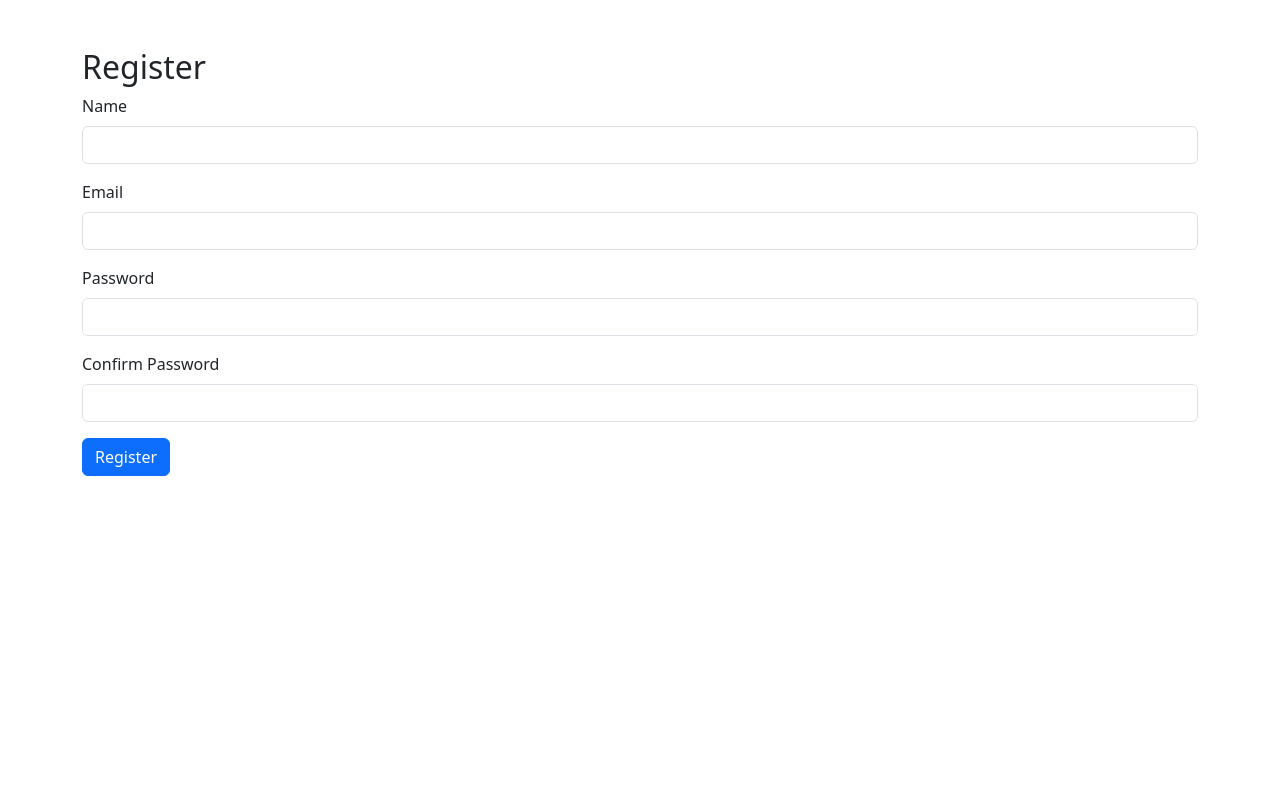
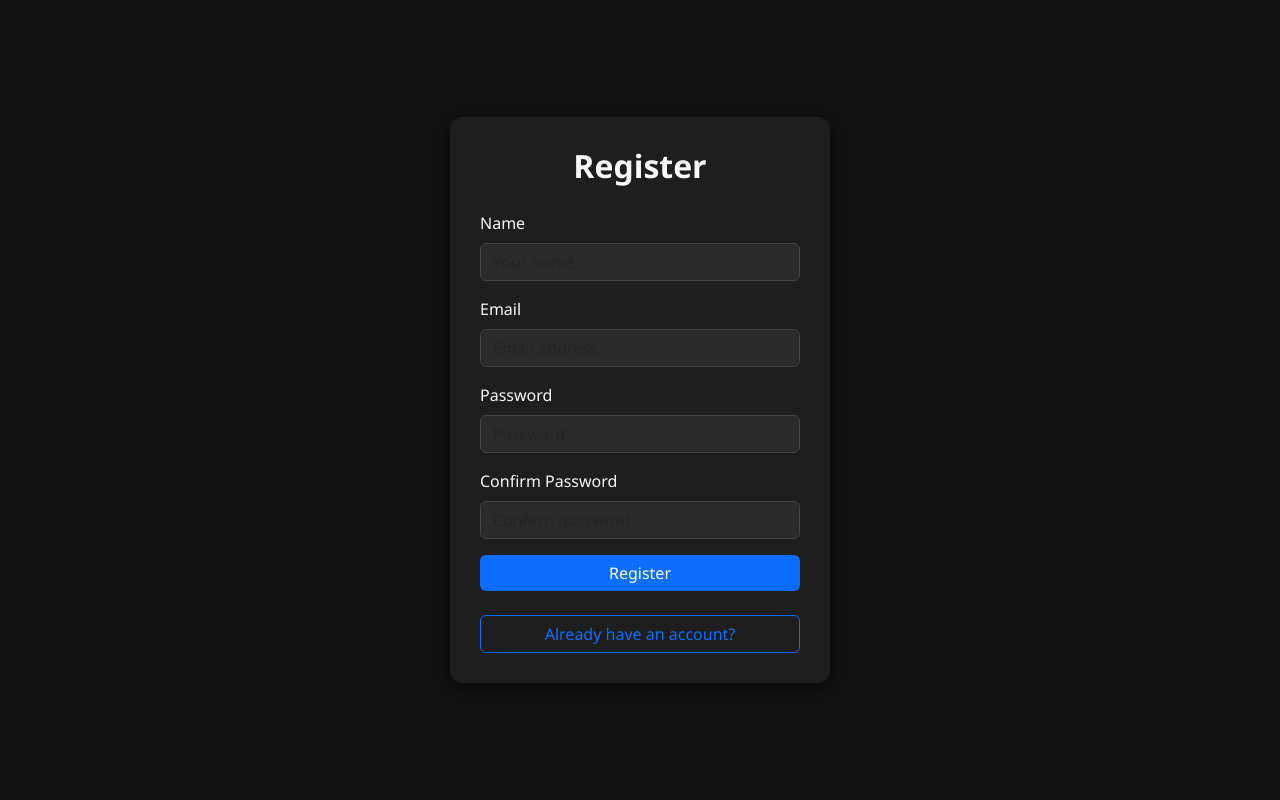
Before and after one commit to ArielPalmaLaz/Proyecto_Programacion_Avanzada, a Flask app: page /register in a window 1280 px wide. Run offline with Flask 3, Linux system fonts and the light colour scheme.

Commit message:
Se realizo el estilo de el registro

```diff
--- a/app/routes/cart.py
+++ b/app/routes/cart.py
@@ -78,7 +78,7 @@ def checkout():
     active_purchase = Purchase.query.filter_by(user_id=current_user.id, is_active=True).first()
 
     if not active_purchase or not active_purchase.details:
-        flash("Your cart is empty.", "warning")
+        flash("Tu carro esta vacio", "warning")
         return redirect(url_for('cart.view_cart'))
 
     # Calcular el total
@@ -89,7 +89,7 @@ def checkout():
     active_purchase.is_active = False
     db.session.commit()
 
-    flash("Purchase completed successfully! 🎉", "success")
+    flash("Compra realizada exitosamente", "success")
     return redirect(url_for('main.games'))  # o a una vista de historial de compras
 
 @cart.route('/remove_from_cart/<int:detail_id>')
@@ -104,5 +104,5 @@ def remove_from_cart(detail_id):
 
     db.session.delete(detail)
     db.session.commit()
-    flash(f"Removed {detail.game.title} from cart.", "success")
+    flash(f"El juego {detail.game.title} Ha sido removido del carrito", "success")
     return redirect(url_for('cart.view_cart'))
--- /dev/null
+++ b/app/static/register.css
@@ -0,0 +1,66 @@
+body {
+  background-color: #121212;
+  color: #f8f9fa;
+  font-family: 'Segoe UI', Tahoma, Geneva, Verdana, sans-serif;
+  display: flex;
+  align-items: center;
+  justify-content: center;
+  height: 100vh;
+  margin: 0;
+}
+
+.register-wrapper {
+  width: 100%;
+  max-width: 420px;
+  padding: 20px;
+}
+
+.register-container {
+  background: #1e1e1e;
+  padding: 30px;
+  border-radius: 12px;
+  box-shadow: 0 4px 15px rgba(0, 0, 0, 0.6);
+}
+
+h2 {
+  text-align: center;
+  margin-bottom: 25px;
+  font-weight: 700;
+}
+
+.form-label {
+  font-weight: 500;
+}
+
+.form-control {
+  background-color: #2b2b2b;
+  border: 1px solid #444;
+  color: #f8f9fa;
+}
+
+.form-control:focus {
+  background-color: #2b2b2b;
+  color: #fff;
+  border-color: #0d6efd;
+  box-shadow: none;
+}
+
+.btn-primary {
+  background-color: #0d6efd;
+  border: none;
+}
+
+.btn-primary:hover {
+  background-color: #0b5ed7;
+}
+
+.btn-outline-primary {
+  border-color: #0d6efd;
+  color: #0d6efd;
+  margin-top: 8px;
+}
+
+.btn-outline-primary:hover {
+  background-color: #0d6efd;
+  color: white;
+}
--- a/app/templates/auth/register.html
+++ b/app/templates/auth/register.html
@@ -1,30 +1,45 @@
 <!DOCTYPE html>
-<html>
+<html lang="en">
 <head>
+    <meta charset="UTF-8" />
     <title>Register</title>
-    <link href="https://cdn.jsdelivr.net/npm/bootstrap@5.3.0/dist/css/bootstrap.min.css" rel="stylesheet">
+    <link href="https://cdn.jsdelivr.net/npm/bootstrap@5.3.0/dist/css/bootstrap.min.css" rel="stylesheet" />
+    <link rel="stylesheet" href="{{ url_for('static', filename='register.css') }}">
 </head>
-<body class="container mt-5">
+<body>
+    <div class="register-wrapper">
+        <div class="register-container">
             <h2>Register</h2>
             <form method="POST">
                 {{ form.hidden_tag() }}
+
                 <div class="mb-3">
                     {{ form.name.label(class="form-label") }}
-            {{ form.name(class="form-control") }}
+                    {{ form.name(class="form-control", placeholder="Your name") }}
                 </div>
+
                 <div class="mb-3">
                     {{ form.email.label(class="form-label") }}
-            {{ form.email(class="form-control") }}
+                    {{ form.email(class="form-control", placeholder="Email address") }}
                 </div>
+
                 <div class="mb-3">
                     {{ form.password.label(class="form-label") }}
-            {{ form.password(class="form-control") }}
+                    {{ form.password(class="form-control", placeholder="Password") }}
                 </div>
+
                 <div class="mb-3">
                     {{ form.confirm_password.label(class="form-label") }}
-            {{ form.confirm_password(class="form-control") }}
+                    {{ form.confirm_password(class="form-control", placeholder="Confirm password") }}
                 </div>
-        <button type="submit" class="btn btn-primary">{{ form.submit.label.text }}</button>
+
+                <div class="mb-3">
+                    {{ form.submit(class="btn btn-primary w-100") }}
+                </div>
+
+                <a href="{{ url_for('auth.login') }}" class="btn btn-outline-primary w-100">Already have an account?</a>
             </form>
+        </div>
+    </div>
 </body>
 </html>
--- a/app/templates/base.html
+++ b/app/templates/base.html
@@ -39,7 +39,7 @@
         <div class="collapse navbar-collapse justify-content-end" id="navbarSupportedContent">
           <ul class="navbar-nav align-items-center">
             <li class="nav-item">
-              <a class="nav-link" href="{{ url_for('main.library') }}">Library</a>
+              <a class="nav-link" href="{{ url_for('main.library') }}">Biblioteca</a>
             </li>
             {% if current_user.is_authenticated %}
             <li class="nav-item me-3">
--- a/app/templates/games.html
+++ b/app/templates/games.html
@@ -22,11 +22,7 @@
         <div class="card-body">
           <h5 class="card-title">{{ game.title }}</h5>
           <p class="card-text">{{ game.description }}</p>
-          <p class="genre-list"><strong>Genre:</strong>
-            {% for g in genre %}
-              {{ g.name }}{% if not loop.last %}, {% endif %}
-            {% endfor %}
-          </p>
+          <p class="genre-list"><strong>Genre: </strong>{{game.genre.name}}</p>
           <p><strong>Developer</strong> {{ game.developer }} </p>
           <p><strong>Price:</strong> ${{ game.price }}</p>
         </div>
--- a/app/templates/library.html
+++ b/app/templates/library.html
@@ -9,7 +9,7 @@
 
 {% block content %}
 <div class="container mt-5">
-  <h2>🎮 My Game Library</h2>
+  <h2>🎮 Mi Biblioteca</h2>
   {% if items %}
     <ul class="list-group mt-4">
       {% for item in items %}
```
Also changed, not shown: seed.py (+37 -25 lines). Lines whose indentation alone changed are shown as unchanged.
